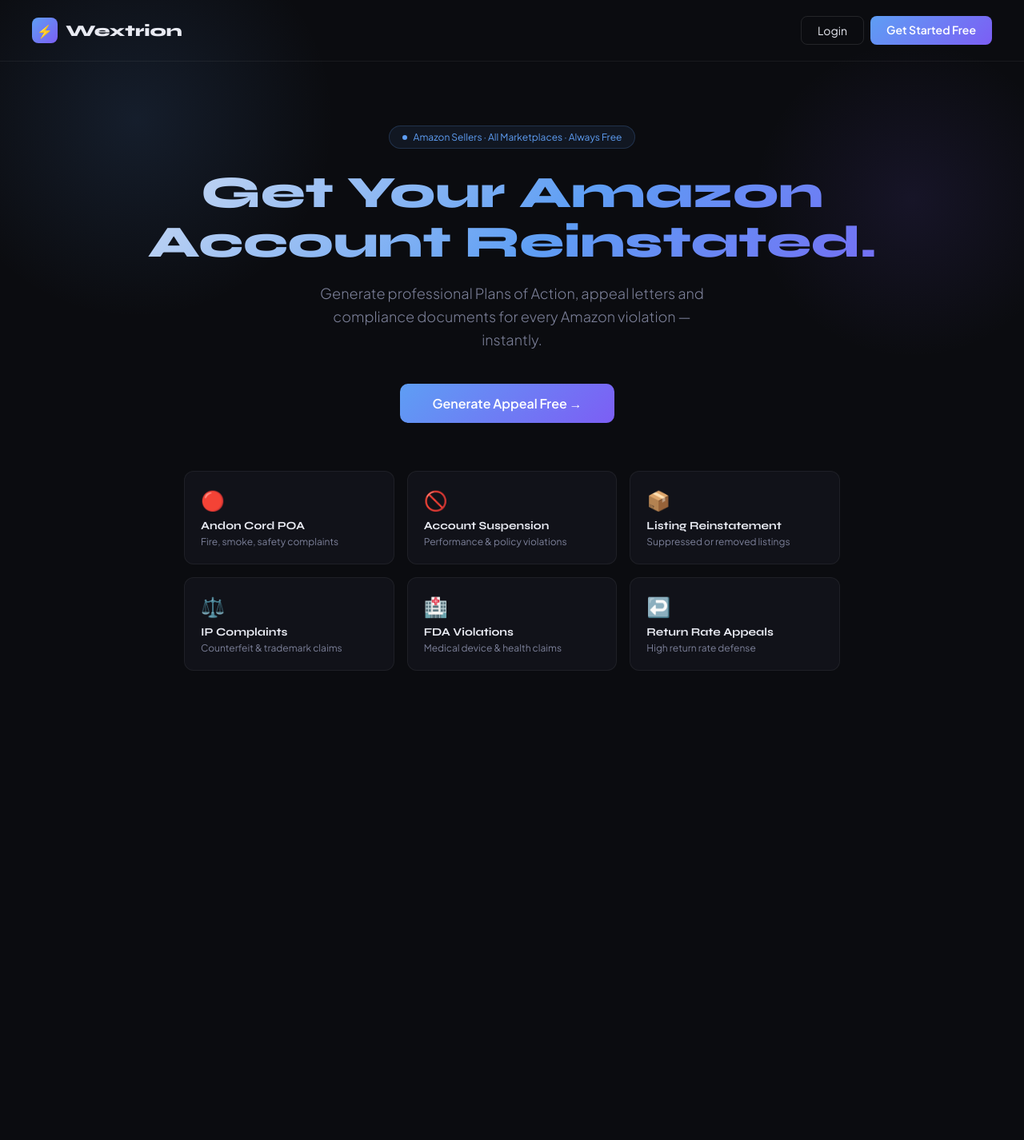
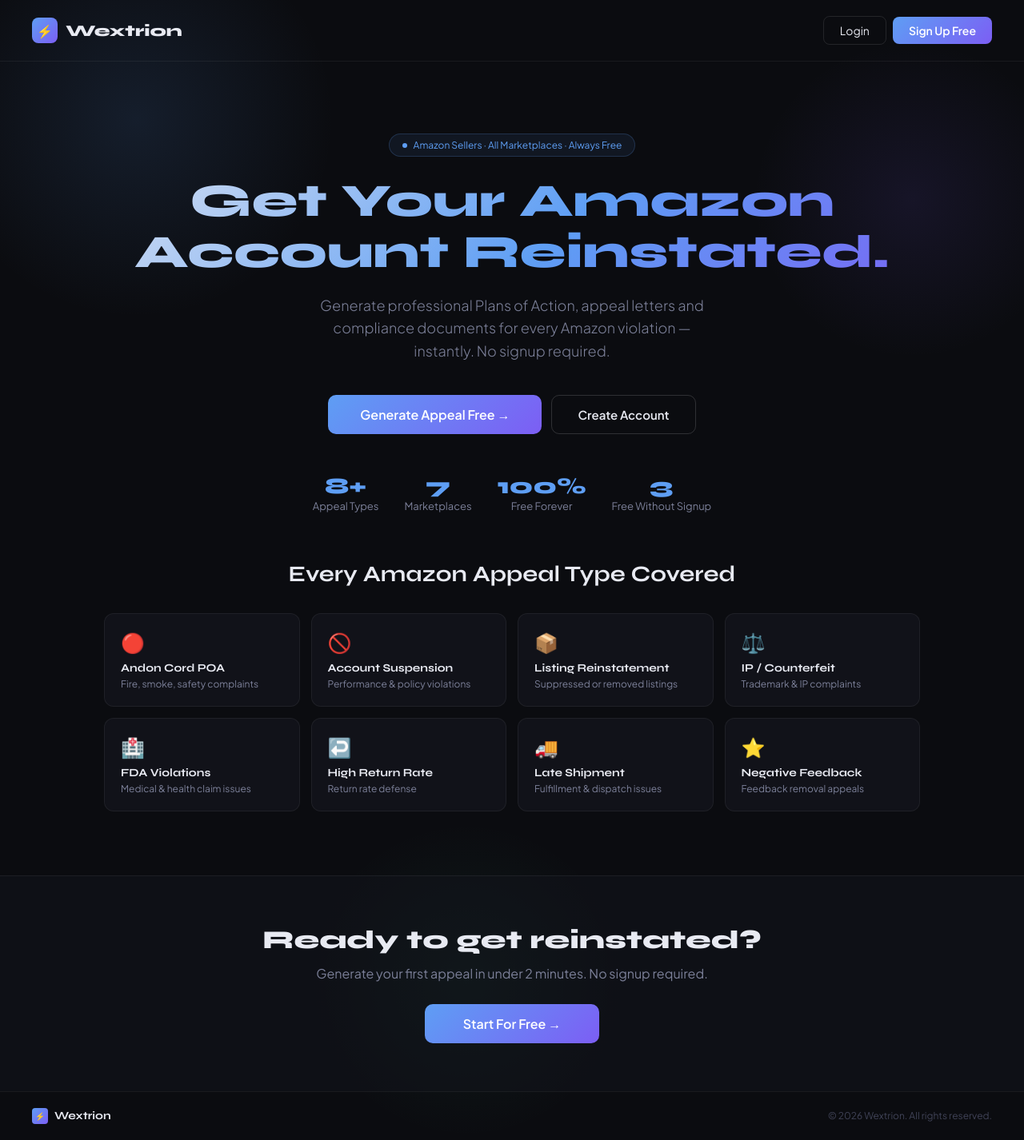
Before and after one commit to rohaanshahid613-lang/wextrion, a Next.js app: page / in a window 1280 px wide. Shown: the whole page at 80% size. Before the commit the page ends 899 px from the top, so only its background shows below. Built offline with nearby package versions, Linux system fonts and the light colour scheme.

Commit message:
new homepage with all appeal types

```diff
--- a/app/page.tsx
+++ b/app/page.tsx
@@ -6,49 +6,96 @@
     <div style={{ minHeight: '100vh', background: '#0b0c10', position: 'relative', overflow: 'hidden' }}>
       <div style={{ position: 'absolute', top: '-100px', left: '-80px', width: '500px', height: '500px', background: 'radial-gradient(circle, rgba(94,158,244,0.12) 0%, transparent 70%)', pointerEvents: 'none' }} />
       <div style={{ position: 'absolute', top: '50px', right: '-60px', width: '400px', height: '400px', background: 'radial-gradient(circle, rgba(124,94,244,0.10) 0%, transparent 70%)', pointerEvents: 'none' }} />
+      <div style={{ position: 'absolute', bottom: '0', left: '30%', width: '400px', height: '400px', background: 'radial-gradient(circle, rgba(78,244,176,0.06) 0%, transparent 70%)', pointerEvents: 'none' }} />
 
       <nav style={{ position: 'relative', zIndex: 10, display: 'flex', alignItems: 'center', justifyContent: 'space-between', padding: '20px 40px', borderBottom: '1px solid rgba(255,255,255,0.06)' }}>
         <div style={{ display: 'flex', alignItems: 'center', gap: '10px' }}>
           <div style={{ width: '32px', height: '32px', background: 'linear-gradient(135deg, #5e9ef4, #7c5ef4)', borderRadius: '8px', display: 'flex', alignItems: 'center', justifyContent: 'center', fontSize: '16px' }}>⚡</div>
           <span style={{ fontFamily: 'Syne, sans-serif', fontSize: '20px', fontWeight: 800, color: '#e8eaf2' }}>Wextrion</span>
         </div>
-        <div style={{ display: 'flex', gap: '8px' }}>
+        <div style={{ display: 'flex', gap: '8px', alignItems: 'center' }}>
           <Link href="/auth/login" style={{ padding: '8px 20px', borderRadius: '8px', border: '1px solid rgba(255,255,255,0.1)', color: '#e8eaf2', textDecoration: 'none', fontSize: '14px' }}>Login</Link>
-          <Link href="/auth/signup" style={{ padding: '8px 20px', borderRadius: '8px', background: 'linear-gradient(135deg, #5e9ef4, #7c5ef4)', color: 'white', textDecoration: 'none', fontSize: '14px', fontWeight: 600 }}>Get Started Free</Link>
+          <Link href="/auth/signup" style={{ padding: '8px 20px', borderRadius: '8px', background: 'linear-gradient(135deg, #5e9ef4, #7c5ef4)', color: 'white', textDecoration: 'none', fontSize: '14px', fontWeight: 600 }}>Sign Up Free</Link>
         </div>
       </nav>
 
-      <div style={{ position: 'relative', zIndex: 5, textAlign: 'center', padding: '80px 20px 60px' }}>
+      <div style={{ position: 'relative', zIndex: 5, textAlign: 'center', padding: '90px 20px 60px' }}>
         <div style={{ display: 'inline-flex', alignItems: 'center', gap: '8px', background: 'rgba(94,158,244,0.08)', border: '1px solid rgba(94,158,244,0.2)', color: '#5e9ef4', fontSize: '12px', padding: '6px 16px', borderRadius: '20px', marginBottom: '24px' }}>
           <span style={{ width: '6px', height: '6px', background: '#5e9ef4', borderRadius: '50%', display: 'inline-block' }}></span>
           Amazon Sellers · All Marketplaces · Always Free
         </div>
-        <h1 style={{ fontFamily: 'Syne, sans-serif', fontSize: '56px', fontWeight: 800, lineHeight: 1.1, marginBottom: '20px', background: 'linear-gradient(135deg, #e8eaf2 0%, #5e9ef4 55%, #7c5ef4 100%)', WebkitBackgroundClip: 'text', WebkitTextFillColor: 'transparent' }}>
+        <h1 style={{ fontFamily: 'Syne, sans-serif', fontSize: '58px', fontWeight: 800, lineHeight: 1.1, marginBottom: '20px', background: 'linear-gradient(135deg, #e8eaf2 0%, #5e9ef4 55%, #7c5ef4 100%)', WebkitBackgroundClip: 'text', WebkitTextFillColor: 'transparent' }}>
           Get Your Amazon<br />Account Reinstated.
         </h1>
-        <p style={{ fontSize: '18px', color: '#7c8099', maxWidth: '500px', margin: '0 auto 40px', fontWeight: 300, lineHeight: 1.6 }}>
-          Generate professional Plans of Action, appeal letters and compliance documents for every Amazon violation — instantly.
+        <p style={{ fontSize: '18px', color: '#7c8099', maxWidth: '520px', margin: '0 auto 40px', fontWeight: 300, lineHeight: 1.6 }}>
+          Generate professional Plans of Action, appeal letters and compliance documents for every Amazon violation — instantly. No signup required.
         </p>
-        <Link href="/auth/signup" style={{ display: 'inline-block', padding: '14px 40px', background: 'linear-gradient(135deg, #5e9ef4, #7c5ef4)', color: 'white', textDecoration: 'none', borderRadius: '10px', fontWeight: 700, fontSize: '16px', marginRight: '12px' }}>
+        <div style={{ display: 'flex', gap: '12px', justifyContent: 'center', flexWrap: 'wrap' }}>
+          <Link href="/tools/compliance" style={{ display: 'inline-block', padding: '14px 40px', background: 'linear-gradient(135deg, #5e9ef4, #7c5ef4)', color: 'white', textDecoration: 'none', borderRadius: '10px', fontWeight: 700, fontSize: '16px' }}>
             Generate Appeal Free →
           </Link>
+          <Link href="/auth/signup" style={{ display: 'inline-block', padding: '14px 32px', background: 'transparent', color: '#e8eaf2', textDecoration: 'none', borderRadius: '10px', fontWeight: 600, fontSize: '15px', border: '1px solid rgba(255,255,255,0.15)' }}>
+            Create Account
+          </Link>
+        </div>
 
-        <div style={{ display: 'grid', gridTemplateColumns: 'repeat(auto-fit, minmax(200px, 1fr))', gap: '16px', padding: '60px 40px 0', maxWidth: '900px', margin: '0 auto' }}>
+        <div style={{ display: 'flex', gap: '32px', justifyContent: 'center', marginTop: '48px', flexWrap: 'wrap' }}>
           {[
-            { icon: '🔴', name: 'Andon Cord POA', desc: 'Fire, smoke, safety complaints' },
-            { icon: '🚫', name: 'Account Suspension', desc: 'Performance & policy violations' },
-            { icon: '📦', name: 'Listing Reinstatement', desc: 'Suppressed or removed listings' },
-            { icon: '⚖️', name: 'IP Complaints', desc: 'Counterfeit & trademark claims' },
-            { icon: '🏥', name: 'FDA Violations', desc: 'Medical device & health claims' },
-            { icon: '↩️', name: 'Return Rate Appeals', desc: 'High return rate defense' },
+            { num: '8+', label: 'Appeal Types' },
+            { num: '7', label: 'Marketplaces' },
+            { num: '100%', label: 'Free Forever' },
+            { num: '3', label: 'Free Without Signup' },
+          ].map(stat => (
+            <div key={stat.label} style={{ textAlign: 'center' }}>
+              <div style={{ fontFamily: 'Syne, sans-serif', fontSize: '28px', fontWeight: 800, color: '#5e9ef4' }}>{stat.num}</div>
+              <div style={{ fontSize: '13px', color: '#7c8099' }}>{stat.label}</div>
+            </div>
+          ))}
+        </div>
+      </div>
+
+      <div style={{ position: 'relative', zIndex: 5, maxWidth: '1100px', margin: '0 auto', padding: '0 40px 80px' }}>
+        <h2 style={{ fontFamily: 'Syne, sans-serif', fontSize: '28px', fontWeight: 700, color: '#e8eaf2', textAlign: 'center', marginBottom: '32px' }}>Every Amazon Appeal Type Covered</h2>
+        <div style={{ display: 'grid', gridTemplateColumns: 'repeat(auto-fit, minmax(200px, 1fr))', gap: '14px' }}>
+          {[
+            { icon: '🔴', name: 'Andon Cord POA', desc: 'Fire, smoke, safety complaints', type: 'andon' },
+            { icon: '🚫', name: 'Account Suspension', desc: 'Performance & policy violations', type: 'suspension' },
+            { icon: '📦', name: 'Listing Reinstatement', desc: 'Suppressed or removed listings', type: 'listing' },
+            { icon: '⚖️', name: 'IP / Counterfeit', desc: 'Trademark & IP complaints', type: 'ip' },
+            { icon: '🏥', name: 'FDA Violations', desc: 'Medical & health claim issues', type: 'fda' },
+            { icon: '↩️', name: 'High Return Rate', desc: 'Return rate defense', type: 'return' },
+            { icon: '🚚', name: 'Late Shipment', desc: 'Fulfillment & dispatch issues', type: 'shipment' },
+            { icon: '⭐', name: 'Negative Feedback', desc: 'Feedback removal appeals', type: 'feedback' },
           ].map((item) => (
-            <div key={item.name} style={{ background: 'rgba(19,21,28,0.8)', border: '1px solid rgba(255,255,255,0.06)', borderRadius: '12px', padding: '20px', textAlign: 'left' }}>
+            <Link key={item.type} href={`/tools/compliance?type=${item.type}`} style={{ textDecoration: 'none' }}>
+              <div style={{ background: 'rgba(19,21,28,0.8)', border: '1px solid rgba(255,255,255,0.06)', borderRadius: '12px', padding: '20px', cursor: 'pointer', transition: 'all 0.2s' }}
+                onMouseEnter={e => (e.currentTarget.style.borderColor = 'rgba(94,158,244,0.3)')}
+                onMouseLeave={e => (e.currentTarget.style.borderColor = 'rgba(255,255,255,0.06)')}>
                 <div style={{ fontSize: '24px', marginBottom: '8px' }}>{item.icon}</div>
                 <div style={{ fontFamily: 'Syne, sans-serif', fontSize: '14px', fontWeight: 700, color: '#e8eaf2', marginBottom: '4px' }}>{item.name}</div>
                 <div style={{ fontSize: '12px', color: '#7c8099' }}>{item.desc}</div>
               </div>
+            </Link>
           ))}
         </div>
+      </div>
+
+      <div style={{ position: 'relative', zIndex: 5, background: 'rgba(19,21,28,0.5)', borderTop: '1px solid rgba(255,255,255,0.06)', padding: '60px 40px', textAlign: 'center' }}>
+        <h2 style={{ fontFamily: 'Syne, sans-serif', fontSize: '32px', fontWeight: 800, color: '#e8eaf2', marginBottom: '12px' }}>
+          Ready to get reinstated?
+        </h2>
+        <p style={{ color: '#7c8099', fontSize: '16px', marginBottom: '28px' }}>Generate your first appeal in under 2 minutes. No signup required.</p>
+        <Link href="/tools/compliance" style={{ display: 'inline-block', padding: '14px 48px', background: 'linear-gradient(135deg, #5e9ef4, #7c5ef4)', color: 'white', textDecoration: 'none', borderRadius: '10px', fontWeight: 700, fontSize: '16px' }}>
+          Start For Free →
+        </Link>
+      </div>
+
+      <div style={{ position: 'relative', zIndex: 5, borderTop: '1px solid rgba(255,255,255,0.06)', padding: '20px 40px', display: 'flex', justifyContent: 'space-between', alignItems: 'center', flexWrap: 'wrap', gap: '12px' }}>
+        <div style={{ display: 'flex', alignItems: 'center', gap: '8px' }}>
+          <div style={{ width: '20px', height: '20px', background: 'linear-gradient(135deg, #5e9ef4, #7c5ef4)', borderRadius: '4px', display: 'flex', alignItems: 'center', justifyContent: 'center', fontSize: '10px' }}>⚡</div>
+          <span style={{ fontFamily: 'Syne, sans-serif', fontSize: '14px', fontWeight: 700, color: '#e8eaf2' }}>Wextrion</span>
+        </div>
+        <p style={{ fontSize: '12px', color: '#404357' }}>© 2026 Wextrion. All rights reserved.</p>
       </div>
     </div>
   )
```
Lines whose indentation alone changed are shown as unchanged.
